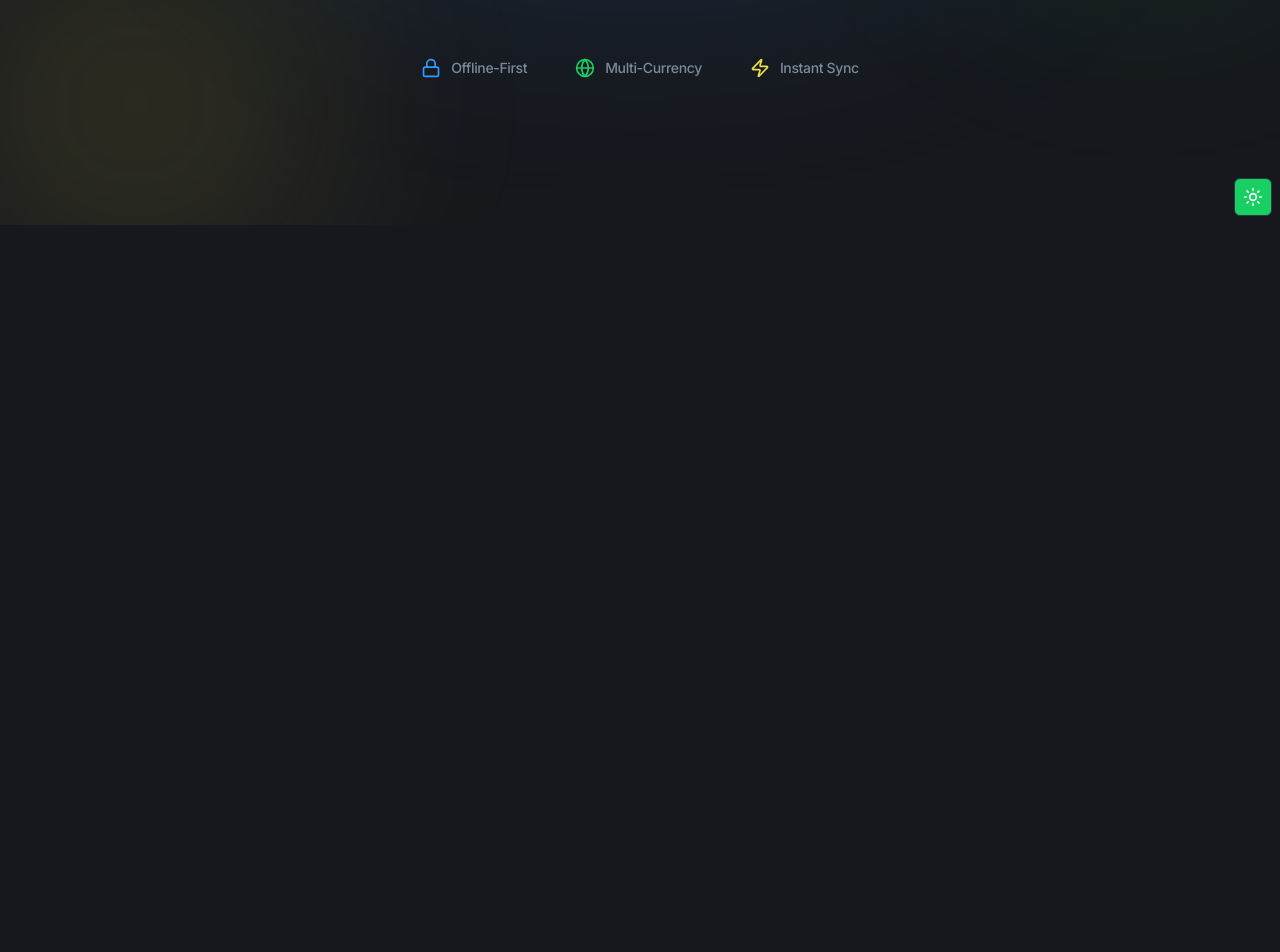
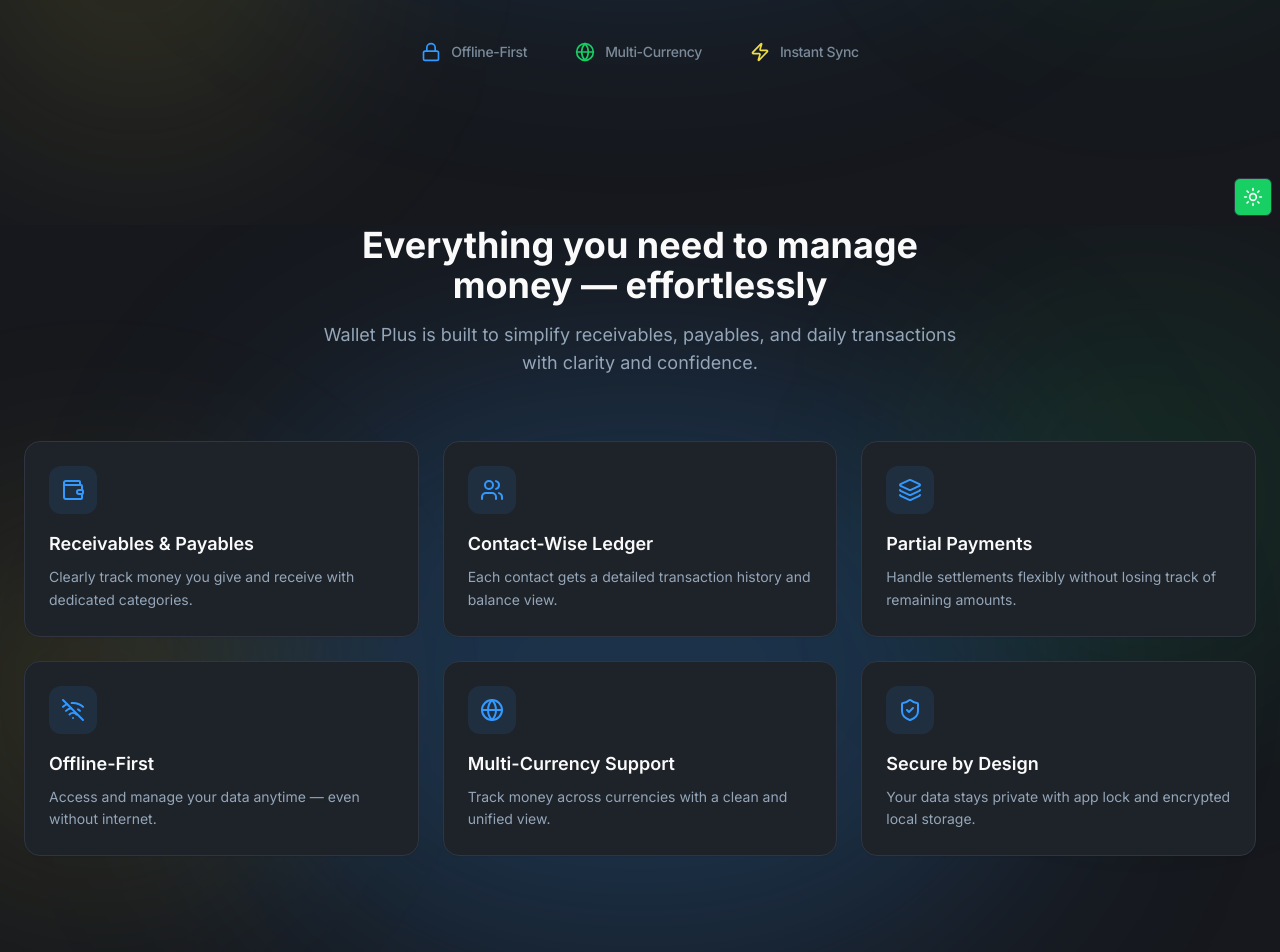
Before and after one commit to walletplusapp/walletplusapp.github.io, a Next.js app: page / in a window 1280 px wide. Shown: the part 576-1528 px from the top of the page. Before the commit the page ends 801 px from the top, so only its background shows below. Built offline with nearby package versions, Linux system fonts and the light colour scheme.

Commit message:
feat : feature section added

```diff
--- /dev/null
+++ b/src/app/(sections)/Features.tsx
@@ -0,0 +1,96 @@
+import {
+  Wallet,
+  Users,
+  Layers,
+  ShieldCheck,
+  Globe,
+  WifiOff,
+} from "lucide-react";
+
+const features = [
+  {
+    icon: Wallet,
+    title: "Receivables & Payables",
+    description:
+      "Clearly track money you give and receive with dedicated categories.",
+  },
+  {
+    icon: Users,
+    title: "Contact-Wise Ledger",
+    description:
+      "Each contact gets a detailed transaction history and balance view.",
+  },
+  {
+    icon: Layers,
+    title: "Partial Payments",
+    description:
+      "Handle settlements flexibly without losing track of remaining amounts.",
+  },
+  {
+    icon: WifiOff,
+    title: "Offline-First",
+    description: "Access and manage your data anytime — even without internet.",
+  },
+  {
+    icon: Globe,
+    title: "Multi-Currency Support",
+    description: "Track money across currencies with a clean and unified view.",
+  },
+  {
+    icon: ShieldCheck,
+    title: "Secure by Design",
+    description:
+      "Your data stays private with app lock and encrypted local storage.",
+  },
+];
+
+export default function Features() {
+  return (
+    <section className="relative bg-transparent pb-24 px-6" id="features">
+      <div className="absolute inset-0 -z-10 overflow-hidden">
+        {/* Top Center Glow (Primary) */}
+        <div className="absolute left-1/2 top-[20%] h-[600px] w-[800px] -translate-x-1/2 rounded-full bg-primary/20 blur-[120px]" />
+
+        {/* Right Mid Glow (Secondary) */}
+        <div className="absolute right-[-5%] top-[10%] h-[400px] w-[400px] rounded-full bg-secondary/10 blur-[100px]" />
+
+        {/* Left Bottom Glow (Accent) */}
+        <div className="absolute bottom-[8%] left-[-8%] h-[400px] w-[400px] rounded-full bg-accent/10 blur-[100px]" />
+      </div>
+      <div className="mx-auto max-w-screen-2xl">
+        {/* Heading */}
+        <div className="mx-auto max-w-2xl text-center">
+          <h2 className="text-3xl md:text-4xl font-bold text-foreground">
+            Everything you need to manage money — effortlessly
+          </h2>
+          <p className="mt-4 text-muted-foreground text-lg">
+            Wallet Plus is built to simplify receivables, payables, and daily
+            transactions with clarity and confidence.
+          </p>
+        </div>
+
+        {/* Feature Grid */}
+        <div className="mt-16 grid gap-6 sm:grid-cols-2 lg:grid-cols-3">
+          {features.map((feature, index) => (
+            <div
+              key={index}
+              className="group relative rounded-2xl border bg-card p-6 shadow-sm transition-all hover:shadow-md"
+            >
+              <div className="flex items-center justify-center h-12 w-12 rounded-xl bg-primary/10 text-primary mb-4">
+                <feature.icon className="h-6 w-6" />
+              </div>
+
+              <h3 className="text-lg font-semibold text-foreground">
+                {feature.title}
+              </h3>
+
+              <p className="mt-2 text-sm text-muted-foreground leading-relaxed">
+                {feature.description}
+              </p>
+            </div>
+          ))}
+        </div>
+      </div>
+    </section>
+  );
+}
--- a/src/app/(sections)/Hero.tsx
+++ b/src/app/(sections)/Hero.tsx
@@ -1,82 +1,9 @@
-// import { Button } from "@/components/ui/button";
-// import { ChevronRight, Globe, Lock, Zap } from "lucide-react";
-
-// export default function HeroSection() {
-//   return (
-//     <section className="relative overflow-hidden bg-background">
-//       {/* Gradient Background */}
-//       <div className="absolute inset-0 -z-10">
-//         <div className="absolute left-1/2 top-[-20%] h-[500px] w-[500px] -translate-x-1/2 rounded-full bg-[radial-gradient(circle_at_center,rgba(0,208,97,0.25),transparent_60%)]" />
-//         <div className="absolute right-[-10%] bottom-[-20%] h-[500px] w-[500px] rounded-full bg-[radial-gradient(circle_at_center,rgba(0,111,208,0.25),transparent_60%)]" />
-//       </div>
-
-//       <div className="container mx-auto px-6 py-28 text-center">
-//         {/* Badge */}
-//         <div className="mb-6 inline-flex items-center rounded-full bg-muted px-4 py-1 text-sm text-muted-foreground">
-//           💰 Smart Wallet for Modern Money Tracking
-//         </div>
-
-//         {/* Big Title */}
-//         <h1 className="mx-auto max-w-4xl text-4xl font-bold leading-tight tracking-tight text-foreground sm:text-5xl md:text-6xl">
-//           Track Every{" "}
-//           <span className="bg-gradient-to-r from-primary via-[#00D061] to-[#EBDA25] bg-clip-text text-transparent">
-//             Currency
-//           </span>
-//           .<br />
-//           Control Every Transaction.
-//         </h1>
-
-//         {/* Subtitle */}
-//         <p className="mx-auto mt-6 max-w-2xl text-lg text-muted-foreground">
-//           WalletPlus helps you manage receivables, payables, expenses, and
-//           income with clarity, security, and simplicity.
-//         </p>
-
-//         {/* CTA Buttons */}
-//         <div className="mt-10 flex flex-col items-center justify-center gap-4 sm:flex-row">
-//           <Button
-//             size="lg"
-//             className="group h-14 rounded-full bg-primary px-8 text-base font-medium transition-all hover:shadow-[0_0_20px_rgba(0,165,146,0.3)]"
-//           >
-//             Get Started Free
-//             <ChevronRight className="ml-2 h-4 w-4 transition-transform group-hover:translate-x-1" />
-//           </Button>
-
-//           <Button
-//             size="lg"
-//             variant="ghost"
-//             className="rounded-full border-border px-8 py-6 text-base font-semibold"
-//           >
-//             View Features
-//           </Button>
-//         </div>
-
-//         {/* Trust Text */}
-//         <div className="mt-16 flex flex-wrap items-center justify-center gap-8 border-t border-border/50 pt-10 text-muted-foreground">
-//           <div className="flex items-center gap-2">
-//             <Lock className="h-4 w-4" />
-//             <span className="text-sm font-medium">Offline-First</span>
-//           </div>
-//           <div className="flex items-center gap-2">
-//             <Globe className="h-4 w-4" />
-//             <span className="text-sm font-medium">Any Currency</span>
-//           </div>
-//           <div className="flex items-center gap-2">
-//             <Zap className="h-4 w-4" />
-//             <span className="text-sm font-medium">Instant Sync</span>
-//           </div>
-//         </div>
-//       </div>
-//     </section>
-//   );
-// }
-
 import { Button } from "@/components/ui/button";
 import { ChevronRight, Globe, Lock, Zap } from "lucide-react";
 
 export default function HeroSection() {
   return (
-    <section className="relative overflow-hidden bg-transparent min-h-screen flex flex-col justify-center -mt-[64px]">
+    <section className="relative h-[100dvh] max-h-[1000px] flex flex-col justify-center -mt-[64px]">
       <div className="absolute inset-0 -z-10 overflow-hidden">
         {/* Top Center Glow (Primary) */}
         <div className="absolute left-1/2 top-[-10%] h-[600px] w-[800px] -translate-x-1/2 rounded-full bg-primary/20 blur-[120px]" />
@@ -85,12 +12,12 @@
         <div className="absolute right-[-5%] top-[20%] h-[400px] w-[400px] rounded-full bg-secondary/10 blur-[100px]" />
 
         {/* Left Bottom Glow (Accent) */}
-        <div className="absolute bottom-[-10%] left-[-5%] h-[400px] w-[400px] rounded-full bg-accent/10 blur-[100px]" />
+        <div className="absolute bottom-[10%] left-[-5%] h-[400px] w-[400px] rounded-full bg-accent/10 blur-[100px]" />
       </div>
 
-      <div className="container mx-auto px-6 text-center">
+      <div className="px-6 text-center">
         {/* Minimalist Badge */}
-        <div className="mb-8 inline-flex items-center gap-2 rounded-full border border-border bg-muted/50 px-4 py-1.5 text-xs font-medium tracking-wide text-muted-foreground backdrop-blur-md">
+        <div className="mb-6 md:mb-8 inline-flex items-center gap-2 rounded-full border border-border bg-muted/50 px-4 py-1.5 text-xs font-medium tracking-wide text-muted-foreground backdrop-blur-md">
           <span className="flex h-2 w-2 rounded-full bg-secondary animate-pulse" />
           Smart Wallet for Modern Money Tracking
         </div>
@@ -112,7 +39,7 @@
         </p>
 
         {/* CTA Buttons - Using --btn variable */}
-        <div className="mt-12 flex flex-col items-center justify-center gap-4 sm:flex-row">
+        <div className="mt-8 flex flex-col items-center justify-center gap-4 sm:flex-row">
           <Button
             size="lg"
             className="group h-14 rounded-full bg-[hsl(var(--btn))] px-8 text-base font-semibold text-white transition-all hover:opacity-90 hover:shadow-lg hover:shadow-secondary/20"
@@ -131,7 +58,7 @@
         </div>
 
         {/* Trust Indicators */}
-        <div className="mt-10 flex flex-wrap items-center justify-center gap-x-12 gap-y-6 border-border/50 pt-12 text-muted-foreground/80">
+        <div className="mt-4 md:mt-10 flex flex-wrap items-center justify-center gap-x-12 gap-y-6 border-border/50 pt-8 text-muted-foreground/80">
           <div className="flex items-center gap-2.5 transition-colors hover:text-foreground">
             <Lock className="h-5 w-5 text-primary" />
             <span className="text-sm font-medium tracking-tight">
--- a/src/app/page.tsx
+++ b/src/app/page.tsx
@@ -1,5 +1,11 @@
+import Features from "./(sections)/Features";
 import HeroSection from "./(sections)/Hero";
 
 export default function Home() {
-  return <HeroSection />;
+  return (
+    <>
+      <HeroSection />
+      <Features />
+    </>
+  );
 }
```
